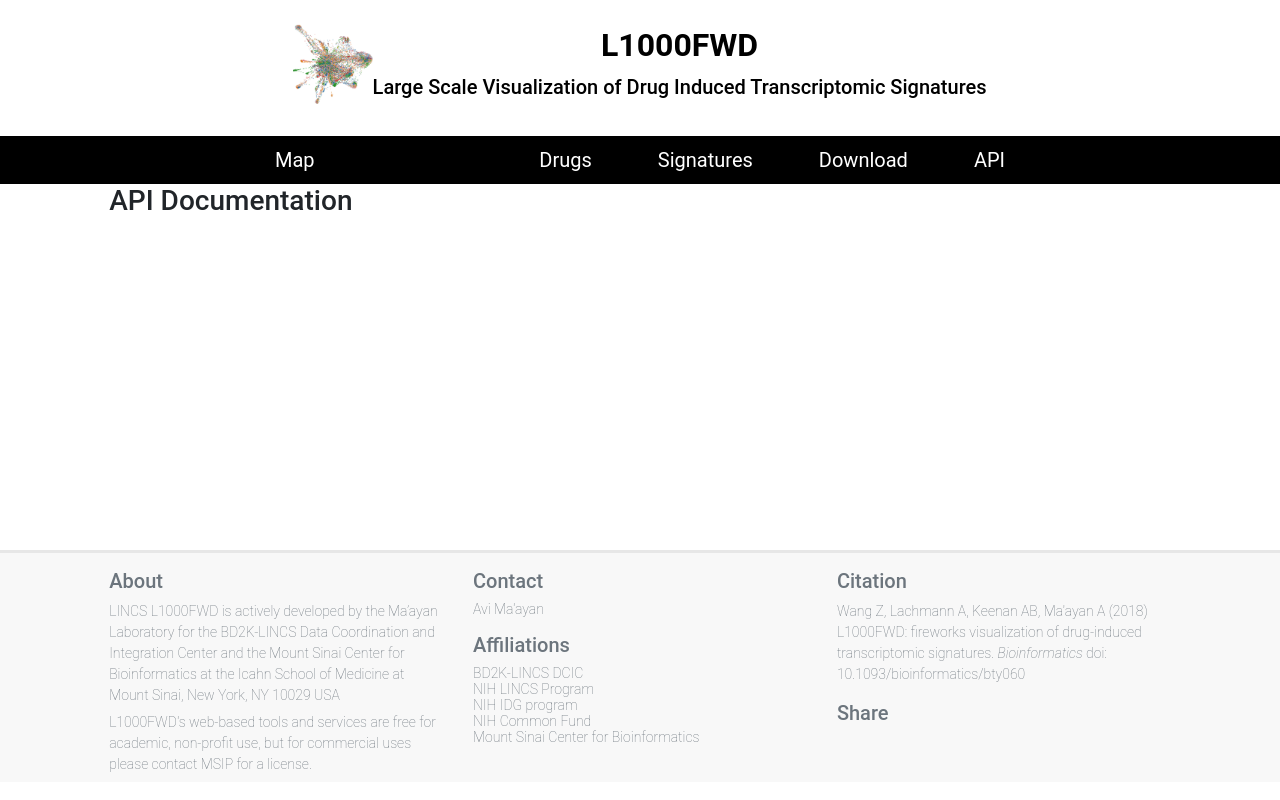
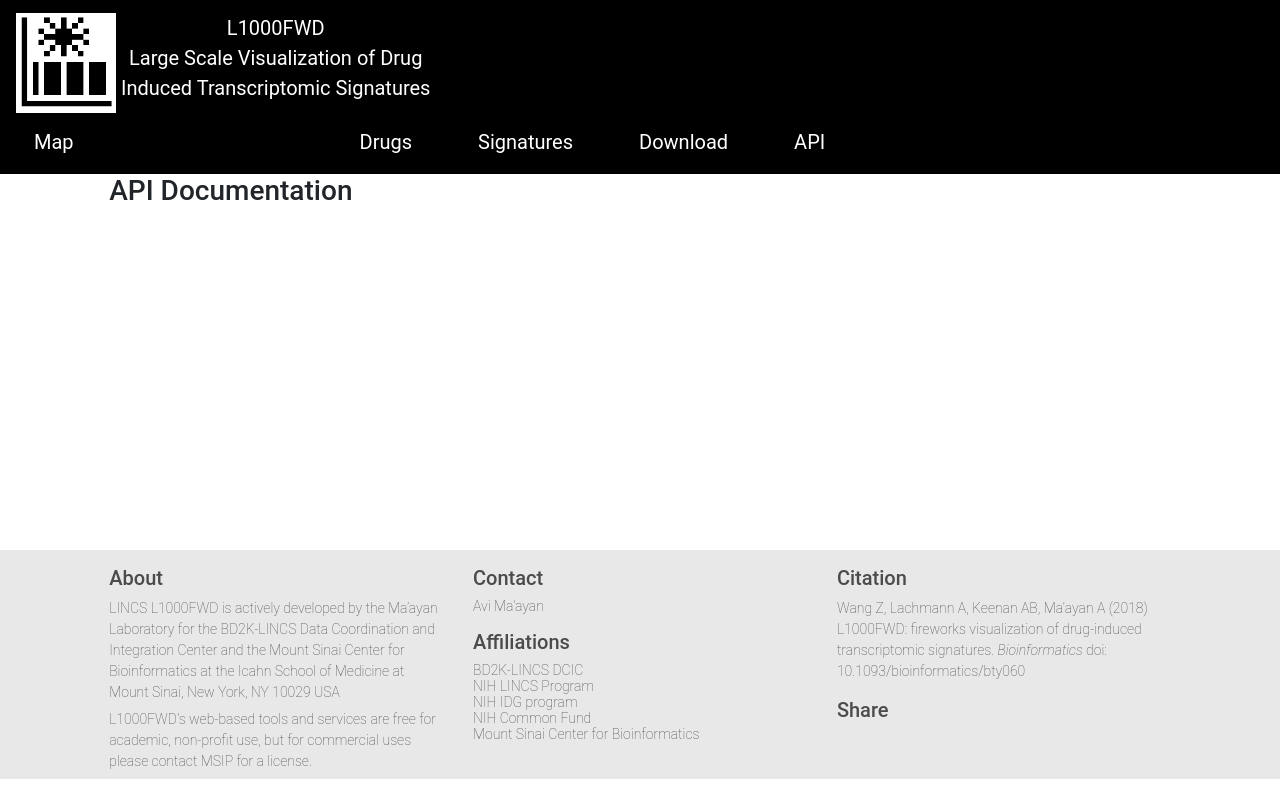
Before and after one commit to MaayanLab/L1000FWD, a Python web app: template templates/apis.html in a window 1280 px wide. Run offline with Jinja, Linux system fonts and the light colour scheme; the template is opened without the code that fills it, so the values that code supplies are empty; some libraries are stand-ins or nearby versions.

Commit message:
Re-make the navbar

```diff
--- a/app.py
+++ b/app.py
@@ -44,7 +44,7 @@
 
 mongo.init_app(app)
 
-@app.before_first_request
+# @app.before_first_request
 def load_globals():
 	global meta_df, graph_df, drug_synonyms, drug_meta_df
 	global graphs # meta data of the graphs for the header
@@ -114,7 +114,7 @@
 @app.route(ENTER_POINT + '/')
 def index_page():
 	return render_template('index.html',
-		graphs=graphs,
+		graphs=None,
 		ENTER_POINT=ENTER_POINT)
 
 @app.route(ENTER_POINT + '/search_all/<string:query_string>')
--- a/static/css/main.css
+++ b/static/css/main.css
@@ -210,8 +210,7 @@
   min-height: calc(100vh - 260px);
 }
 .footer {
-  background-color: #f8f8f8;
-  border-top: solid #e7e7e7;
+  background-color: #e8e8e8;
   bottom: 0;
   width: 100%;
   margin-top: 10px;
@@ -226,7 +225,7 @@
 .footer a,
 .footer li,
 .footer p {
-  color: #6c757d;
+  color: #4b4b4b;
   font-family: 'Roboto', arial, sans-serif;
   font-size: 14px;
   font-weight: 100;
@@ -236,7 +235,7 @@
   color: black;
 }
 .footer a {
-  color:#6c757d;
+  color:#4b4b4b;
   text-decoration: none;
 }
 .footer a:hover {
@@ -295,7 +294,7 @@
 }
 .footer * h5 {
   margin-top: 1rem;
-  color: #6c757d;
+  color: #4b4b4b;
 }
 h2.text-center {
   display: flex;
--- a/templates/partial/header.html
+++ b/templates/partial/header.html
@@ -1,20 +1,8 @@
-<style type="text/css">
-  a#unstyled, a#unstyled:hover, a#unstyled:focus {
-    text-decoration: none;
-    color: black;
-  }
-</style>
-<div class="row justify-content-center">
-  <div class="col-10 my-4">
-
-    <h2 class="text-center">
-      <img src="images/logo.png" alt="" height="80px">
-      <a id="unstyled" href="#"><span class="font-weight-bold">L1000FWD</span> <br />
-        <span class="subtitle">Large Scale Visualization of Drug Induced Transcriptomic Signatures</span>
-      </a></h2>
-  </div>
-</div>
-
+<nav class="navbar navbar-dark bg-dark" style="background: black !important;">
+  <a class="navbar-brand" href="#">
+    <img src="images/L1000-new-icon.png" width="100" height="100" class="d-inline-block align-top" alt="">
+      <span class="d-inline-block align-top text-center">L1000FWD<br/>Large Scale Visualization of Drug<br/>Induced Transcriptomic Signatures</span>
+  </a>
 <div class="row row-color justify-content-center" id="header-btns">
   {% if graph_rec is defined%}
     <a id="info-modal-btn" class="mx-3 btn btn-lg btn-warning">{{ graph_rec['display_name'] }} <i class="fas fa-info-circle"></i></a>
@@ -27,10 +15,9 @@
       <option data-tokens="{{ graph.display_name }}" value="graph_page/{{ graph.name }}">{{ graph.display_name }}</option>
     {% endfor %}
   </select>
-
-
   <a href="search_drug" class="mx-3 btn btn-lg navitem">Drugs</a>
   <a href="subset_page" class="mx-3 btn btn-lg navitem">Signatures</a>
   <a href="download_page" class="mx-3 btn btn-lg navitem">Download</a>
   <a href="api_page" class="mx-3 btn btn-lg navitem">API</a>
 </div>
+</nav>
```
Also changed, not shown: static/images/L1000-new-icon.png (added).
